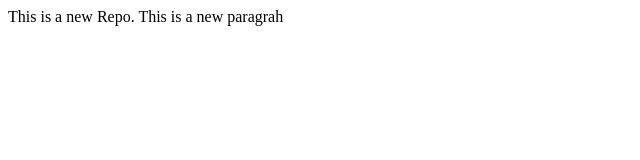
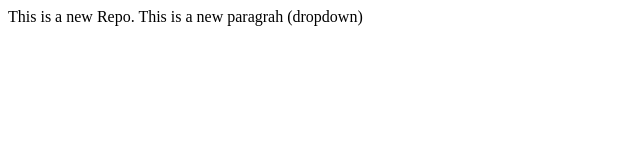
Before and after one commit to Aftab-Tigadi/LocalRepo, a plain HTML site: page index.html in a window 1280 px wide. Shown: the whole page, without its empty margins (0-640 px from the left). Drawn offline with Linux system fonts and the light colour scheme.

```diff
--- a/index.html
+++ b/index.html
@@ -1,2 +1,2 @@
 <pa>This is a new Repo.</pa>
-<pa>This is a new paragrah</pa>
+<pa>This is a new paragrah (dropdown)</pa>
```
